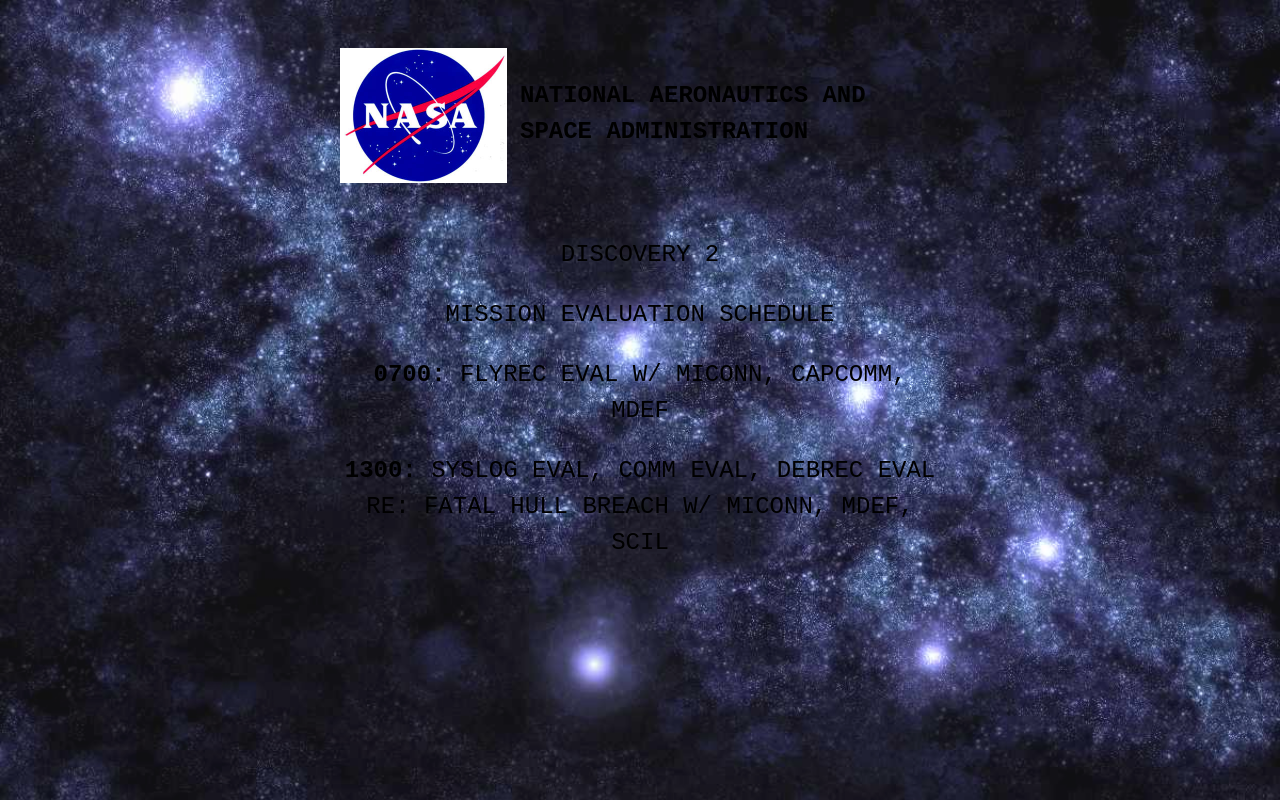
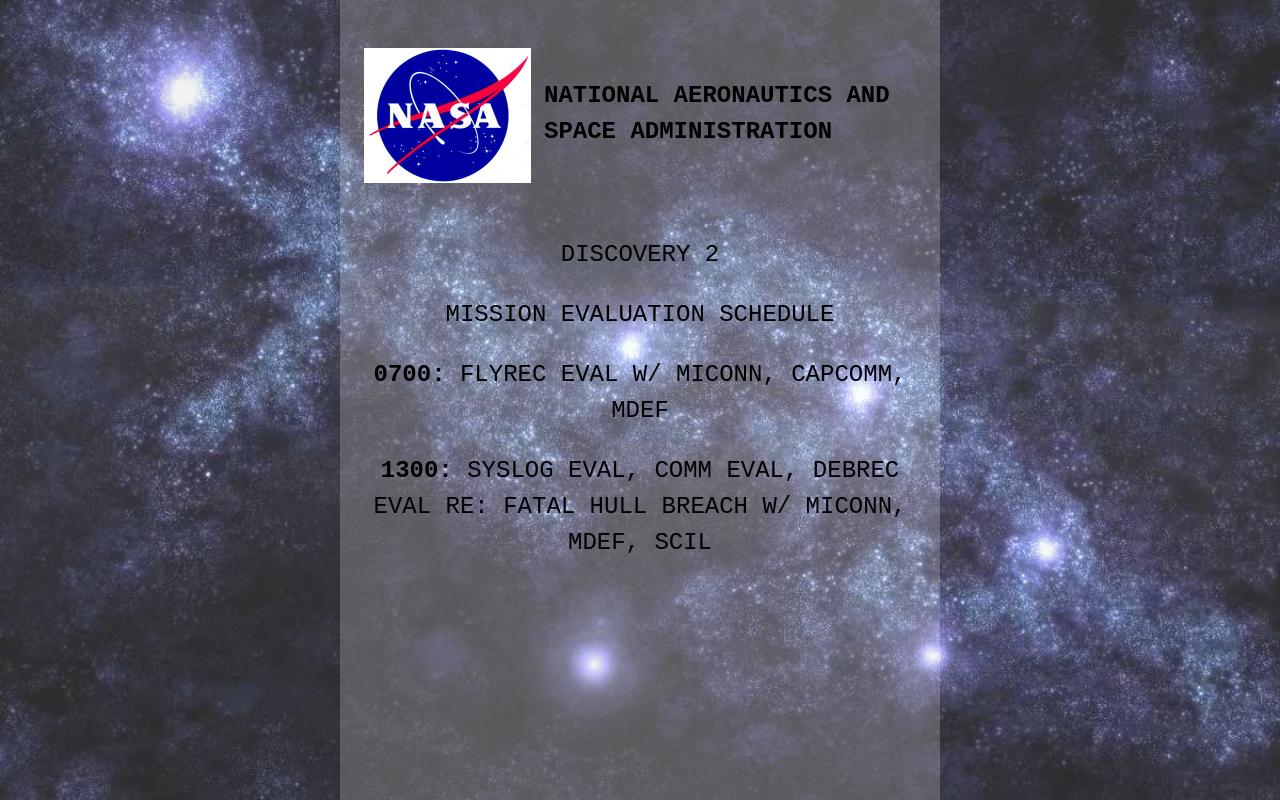
Before and after one commit to marcoliverteschke/Weihnachts-CD-2011, a plain HTML site: page htdocs/index.html in a window 1280 px wide. Shown: the top 800 px of the page. Drawn offline with nearby package versions, Linux system fonts and the light colour scheme.

Commit message:
Added a background to the story container.

```diff
--- a/htdocs/css/weihnachten.css
+++ b/htdocs/css/weihnachten.css
@@ -76,6 +76,7 @@ strong {
 
 
 article {
+	background-color: rgba(256, 256, 256, .2);
 	margin: 0 auto;
 	position: relative;
 	width: 600px;
@@ -85,7 +86,7 @@ article {
 
 section {
 	margin-bottom: 400px;
-	padding: 2em 0;
+	padding: 2em 1em;
 }
 
 
--- a/htdocs/js/weihnachten.js
+++ b/htdocs/js/weihnachten.js
@@ -1,10 +1,10 @@
 T("body").start({});
 
 T("story")
-	.moveTo(0)
+	.moveTo(80)
 	.tween({
-		from:	{ "color": "#000000", 'background-color': 'rgba(256, 256, 256, 1)' },
-		to:		{ "color": "#ffffff", 'background-color': 'rgba(0, 0, 0, 1)' },
+		from:	{ "color": "#000000"},
+		to:		{ "color": "#ffffff"},
 		duration: 10
 	});
 
```
